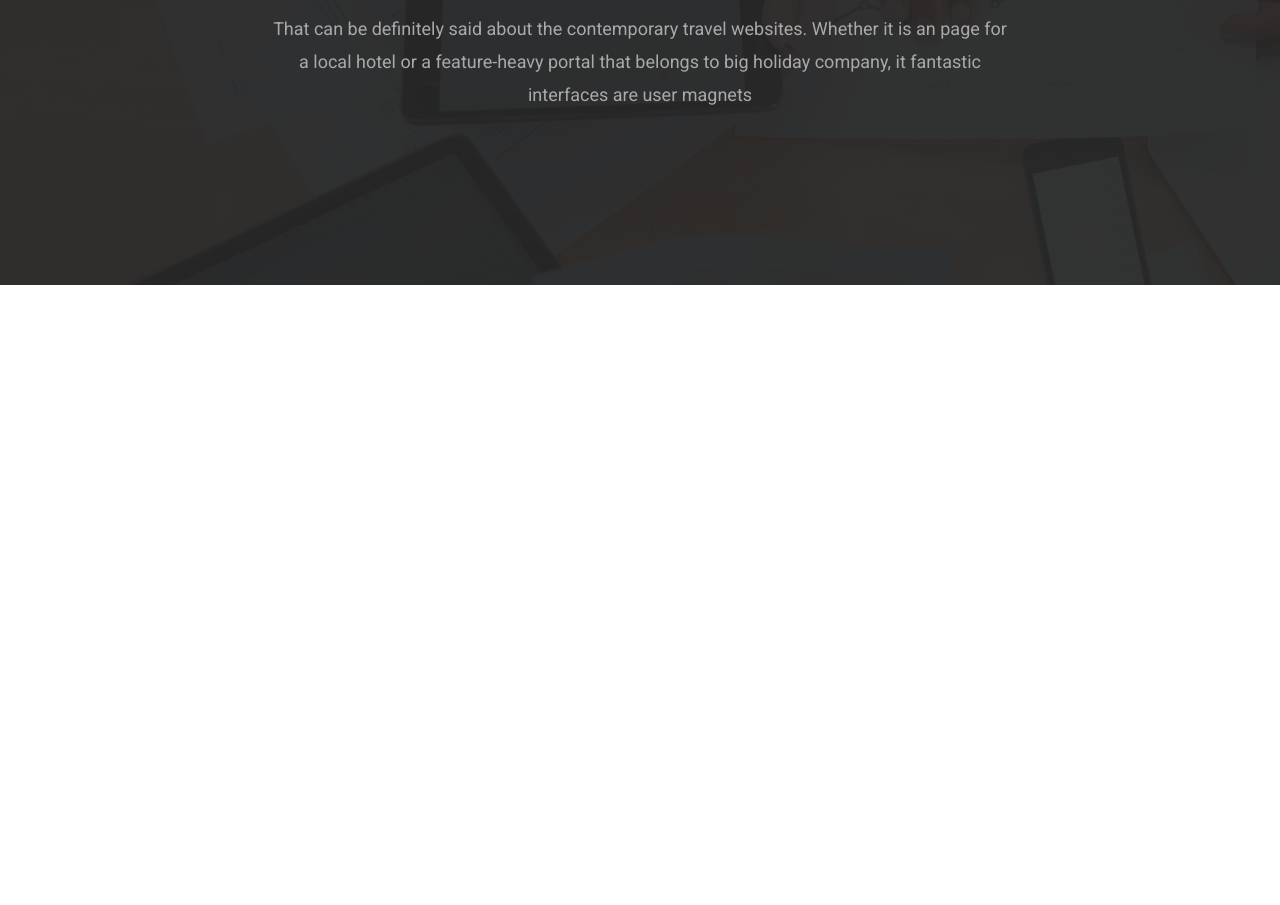
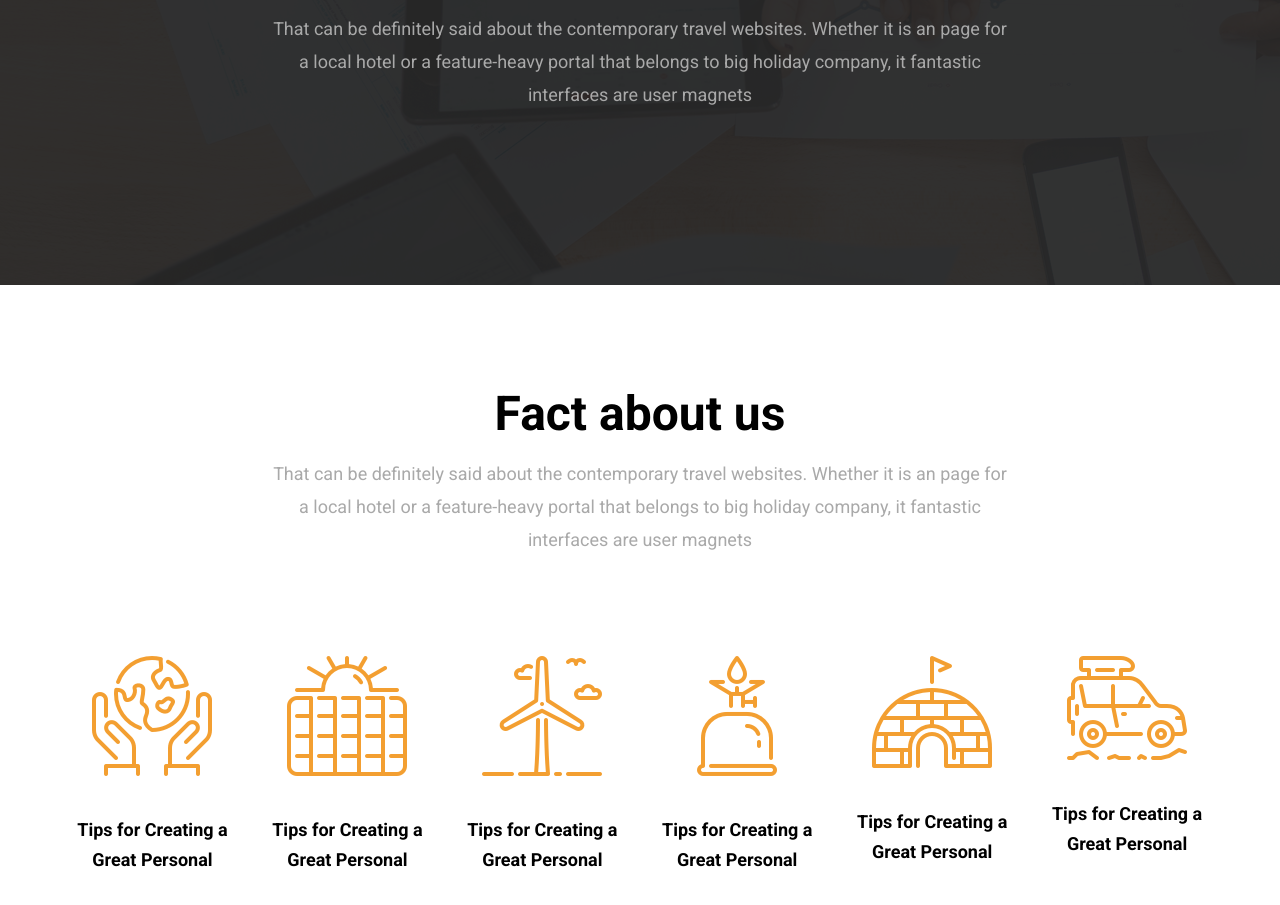
Before and after one commit to khan188993/global-site-psd, a plain HTML site: page index.html in a window 1280 px wide. Shown: the part 4105-5010 px from the top of the page. Before the commit the page ends 4390 px from the top, so only its background shows below. Drawn offline with Linux system fonts and the light colour scheme.

Commit message:
faq part done

```diff
--- a/css/style.css
+++ b/css/style.css
@@ -482,3 +482,31 @@ section#publishers {
 .publishers i {
     font-size: 60px;
 }
+
+
+/* ========= Fact about us Part Start ===========  */
+
+.fact-about p {
+    padding: 0px 202px;
+    line-height: 33px;
+    margin-bottom: 100px;
+}
+
+
+.single-fact-card {
+    text-align: center;
+    border-bottom: 4px solid transparent;
+    transition: .3s;
+}
+
+
+.single-fact-card:hover {
+    border-bottom: 4px solid var(--orange);
+}
+
+.single-fact-card h2 {
+    font-size: 18px;
+    margin-top: 35px;
+    line-height: 30px;
+
+}
--- a/index.html
+++ b/index.html
@@ -352,6 +352,64 @@
             </div>
         </section>
 
+        <!-- /* ========= Fact About Us Part Start ===========  */ -->
+
+        <section id="fact-about">
+            <div class="container">
+                <div class="fact-about">
+                    <div class="row">
+                        <div class="col-12">
+                            <div class="sectionHeading">
+                                <h1>Fact about us</h1>
+                                <p>That can be definitely said about the contemporary travel websites. Whether it is an
+                                    page
+                                    for a local hotel or a feature-heavy portal that belongs to big holiday company, it
+                                    fantastic interfaces are user magnets</p>
+                            </div>
+                        </div>
+                    </div>
+                    <div class="row">
+                        <div class="col-2 col-md-4 col-sm-6">
+                            <div class="single-fact-card">
+                                <img src="./images/fact-about-1.png" alt="">
+                                <h2>Tips for Creating a Great Personal</h2>
+                            </div>
+                        </div>
+                        <div class="col-2 col-md-4 col-sm-6">
+                            <div class="single-fact-card">
+                                <img src="./images/fact-about-2.png" alt="">
+                                <h2>Tips for Creating a Great Personal</h2>
+                            </div>
+                        </div>
+                        <div class="col-2 col-md-4 col-sm-6">
+                            <div class="single-fact-card">
+                                <img src="./images/fact-about-3.png" alt="">
+                                <h2>Tips for Creating a Great Personal</h2>
+                            </div>
+                        </div>
+                        <div class="col-2 col-md-4 col-sm-6">
+                            <div class="single-fact-card">
+                                <img src="./images/fact-about-4.png" alt="">
+                                <h2>Tips for Creating a Great Personal</h2>
+                            </div>
+                        </div>
+                        <div class="col-2 col-md-4 col-sm-6">
+                            <div class="single-fact-card">
+                                <img src="./images/fact-about-5.png" alt="">
+                                <h2>Tips for Creating a Great Personal</h2>
+                            </div>
+                        </div>
+                        <div class="col-2 col-md-4 col-sm-6">
+                            <div class="single-fact-card">
+                                <img src="./images/fact-about-6.png" alt="">
+                                <h2>Tips for Creating a Great Personal</h2>
+                            </div>
+                        </div>
+                    </div>
+                </div>
+            </div>
+        </section>
+
     </div>
 </body>
 
```
